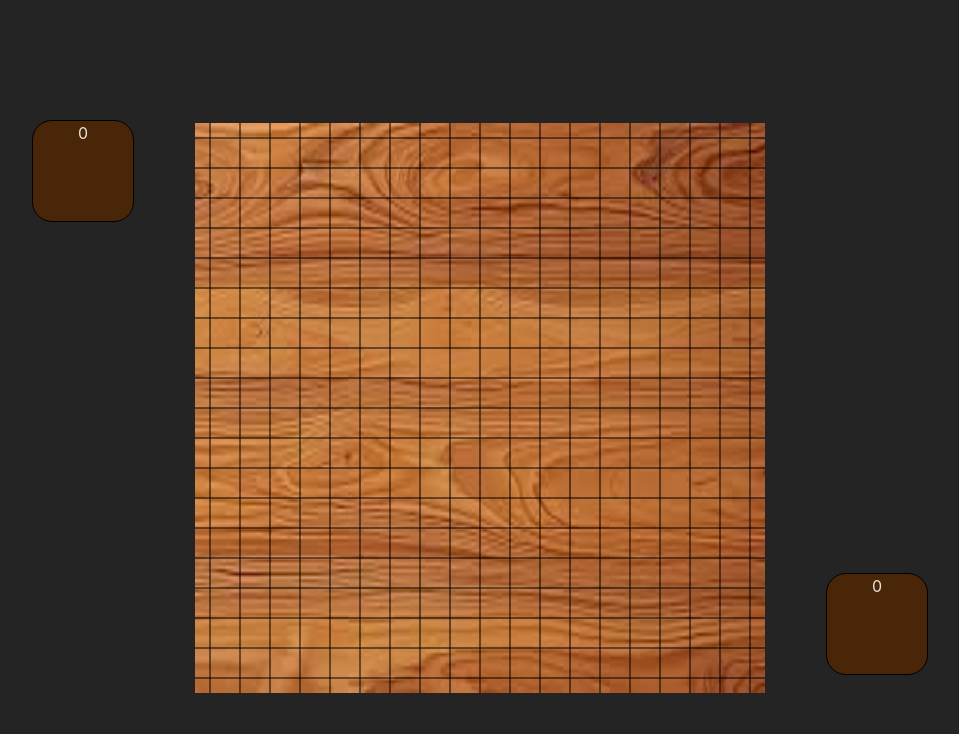
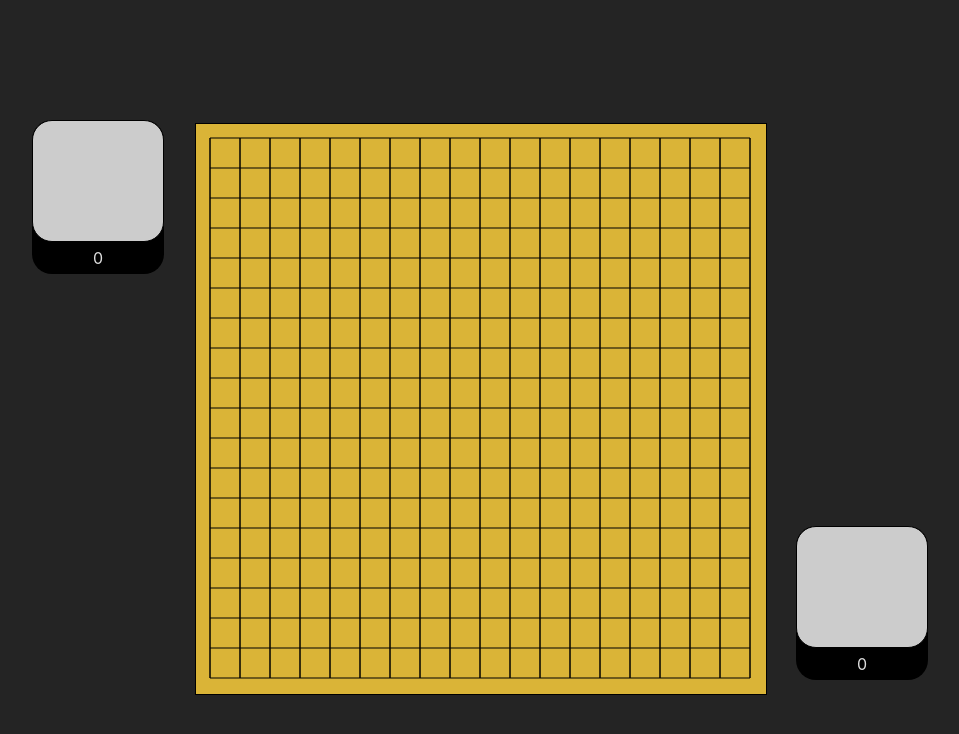
Before and after one commit to Joshieingold/GoWithFriends, a React (Vite) app: page / in a window 1280 px wide. Shown: the top 734 px of the page, without its empty margins (160-1119 px from the left). Built offline with nearby package versions, Linux system fonts and the light colour scheme.

Commit message:
made the go board look a lot better!

```diff
--- a/src/Board/board.css
+++ b/src/Board/board.css
@@ -12,6 +12,10 @@
     width: 570px;
     height: 570px;
     z-index: 0;
+    background-color: rgb(218, 180, 55);
+    border-radius: 1;
+    border: 1px solid #000000;
+
 }
 
 .go-board-canvas {
@@ -30,14 +34,15 @@
 
 
 .prisoner-bowl {
-    width: 100px;
-    height: 100px;
-    background-color: rgba(82, 39, 0, 0.8);
+    width: 130px;
+    height: 120px;
+    background-color: rgba(255, 255, 255, 0.8);
     border: 1px solid #000000;
     border-radius: 20px;
     position: relative;
     overflow: hidden;
-    margin-bottom: 5px;
+
+
 }
 
 
@@ -47,6 +52,7 @@
     height: 20px;
     border-radius: 50%;
     position: absolute;
+    margin: 5%;
 }
 
 .stone.black {
@@ -55,11 +61,18 @@
 
 .stone.white {
     background-color: white;
+    border:1px solid #000000;
 }
 
 .count {
+    display: flex;
+    justify-content: center;
+    align-items: center;
     font-size: 16px;
     text-align: center;
+    z-index: 200;
+
+    height: 2rem;
 }
 .blacksBowl {
     position: absolute;
@@ -71,3 +84,7 @@
     top: 15%;
     left: 15%;
 }
+.stats {
+    background-color: #000000;
+   border-radius: 20px;
+}
--- a/src/Board/board.jsx
+++ b/src/Board/board.jsx
@@ -1,5 +1,4 @@
 import { useEffect, useRef, useState } from "react";
-import goBoardImage from '../assets/boardImg.png';
 import "./Board.css";
 
 const PrisonerBowl = ({ color, count }) => {
@@ -7,6 +6,7 @@ const PrisonerBowl = ({ color, count }) => {
     const stones = Array.from({ length: count }, (_, index) => index);
 
     return (
+        <div className="stats">
             <div className={`prisoner-bowl ${color}`}>
                 <div className="bowl">
                     {stones.map((stone) => (
@@ -21,8 +21,11 @@ const PrisonerBowl = ({ color, count }) => {
                         />
                     ))}
                 </div>
+
+            </div>
         <div className="count">{count}</div>
         </div>
+
     );
 };
 
@@ -52,32 +55,20 @@ function Board() {
         // Clear canvas
         context.clearRect(0, 0, canvas.width, canvas.height);
 
-        // Invisible grid
-        context.strokeStyle = "rgba(0, 0, 200, 0)";
-        for (let i = 0; i <= 19; i++) {
-            context.beginPath();
-            context.moveTo(i * cellSize, 0);
-            context.lineTo(i * cellSize, 570);
-            context.stroke();
-
-            context.beginPath();
-            context.moveTo(0, i * cellSize);
-            context.lineTo(570, i * cellSize);
-            context.stroke();
-        }
 
         // Gameboard grid
         context.strokeStyle = "#000000";
-        for (let i = 0; i <= 19; i++) {
+    for (let i = 0; i < 19; i++) {
         context.beginPath();
         const offset = cellSize / 2;
-            context.moveTo(i * cellSize + offset, 0);
-            context.lineTo(i * cellSize + offset, 570);
+
+        context.moveTo(i * cellSize + offset, offset);
+        context.lineTo(i * cellSize + offset, 555);
         context.stroke();
 
-            context.beginPath();
-            context.moveTo(0, i * cellSize + offset);
-            context.lineTo(570, i * cellSize + offset);
+        // Horizontal lines
+        context.moveTo(offset, i * cellSize + offset);
+        context.lineTo(555, i * cellSize + offset);
         context.stroke();
     }
 
@@ -96,6 +87,7 @@ function Board() {
             });
         });
     }, [boardList]);
+
 
     // Function to check liberties
     const checkLiberties = (row, col, color) => {
@@ -176,7 +168,6 @@ function Board() {
                 setCurrentColor(currentColor === "black" ? "white" : "black");
             } else {
                 newBoardList[rowIndex][colIndex] = null;
-                alert("Invalid move: This stone has no liberties and will die!");
             }
         }
     };
@@ -191,10 +182,8 @@ function Board() {
                     className="go-board-canvas"
                     onClick={handleClick}
                 />
-            <img src={goBoardImage} alt="Go Board" className="go-board-image" />
+                <div alt="Go Board" className="go-board-image">  </div>
             </div>
-
-
             <div className="whitesBowl">
                     <PrisonerBowl color="black" count={prisoners.black} />
             </div>
```
Lines whose indentation alone changed are shown as unchanged.
